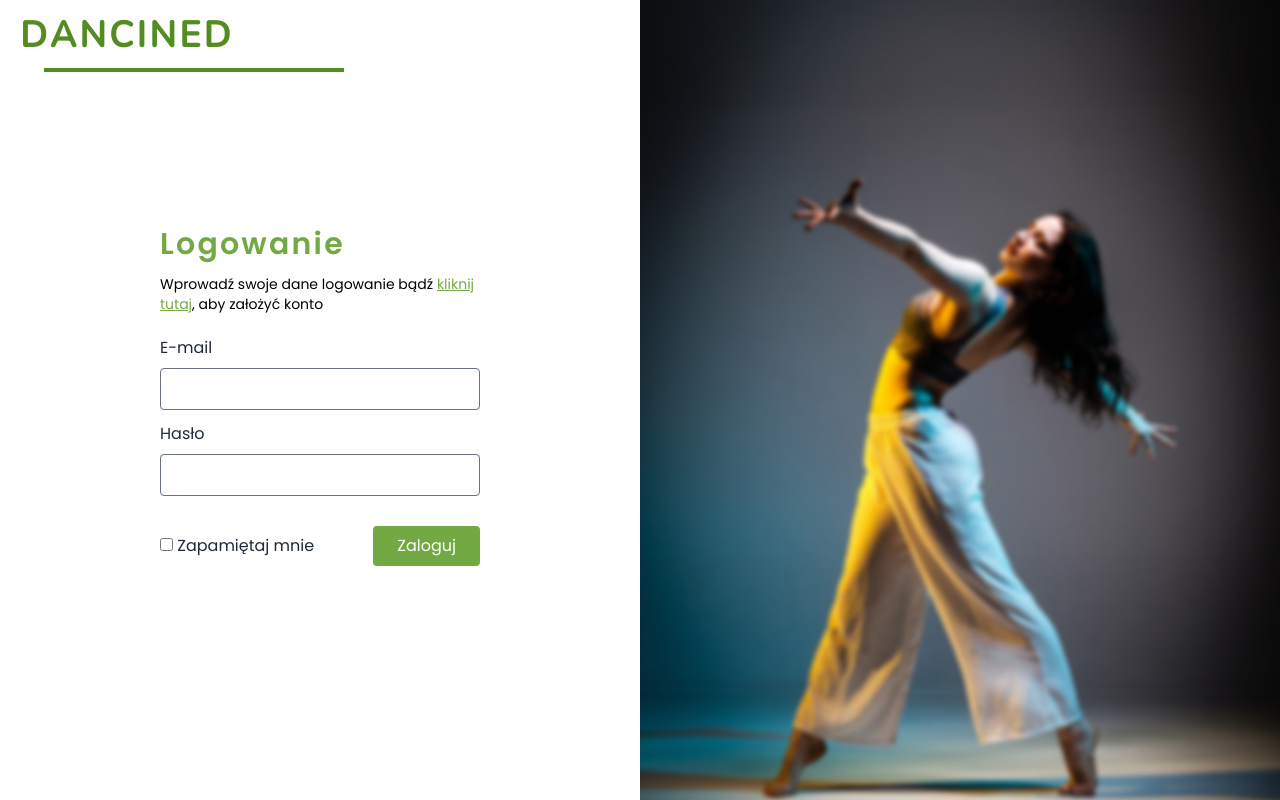
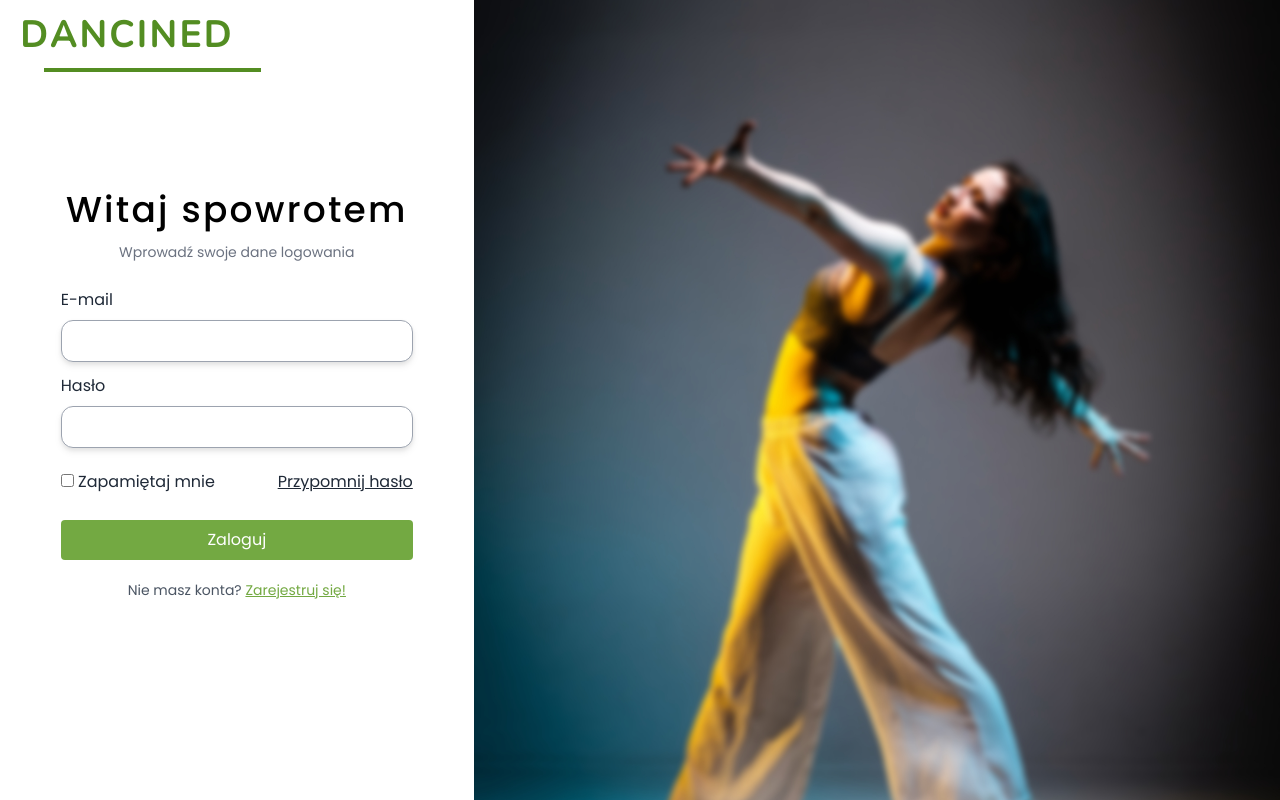
Before and after one commit to MichalSzczepanskii/dancined-front, an Angular app: page / in a window 1280 px wide. Built offline with nearby package versions, Linux system fonts and the light colour scheme.

Commit message:
change login template

```diff
--- a/src/app/layouts/guest/sign-in/sign-in.component.html
+++ b/src/app/layouts/guest/sign-in/sign-in.component.html
@@ -1,14 +1,12 @@
-<div class="flex flex-1 justify-center items-center relative">
+<div class="flex justify-center items-center relative">
   <div class="absolute top-0 left-0 py-4 px-5 logo text-4xl font-semibold text-main-dark cursor-default w-full">Dancined
     <div class="ml-6 border-b-4 border-main-dark h-4 w-1/2">&nbsp;</div>
   </div>
   <div class="container">
     <form>
-      <div class="mb-4">
-        <h1 class="text-3xl font-semibold text-main">Logowanie</h1>
-        <p class="mt-3 text-sm">Wprowadź swoje dane logowanie bądź
-          <a href="#" class="underline text-main hover:text-main-dark">kliknij tutaj</a>,
-          aby założyć konto</p>
+      <div class="mb-5">
+        <div class="text-center"><h1 class="text-4xl font-medium">Witaj spowrotem</h1></div>
+        <p class="mt-3 text-sm text-center text-gray-500">Wprowadź swoje dane logowania
       </div>
       <div class="input-field">
         <label for="email">E-mail</label>
@@ -18,11 +16,17 @@
         <label for="password">Hasło</label>
         <input type="text" name="password" id="password">
       </div>
-      <div class="py-2 mt-4 flex justify-between items-center">
+      <div class="py-4 flex justify-between items-center">
         <label class="text-gray-800"><input type="checkbox"/> Zapamiętaj mnie</label>
-        <button class="btn btn-primary">Zaloguj</button>
+        <div><a href="#" class="text-gray-800 hover:text-main-light underline">Przypomnij hasło</a></div>
+      </div>
+      <div class="py-2.5">
+        <button class="btn btn-primary w-full">Zaloguj</button>
+      </div>
+      <div class="text-sm text-gray-600 text-center py-2.5">
+        Nie masz konta? <a href="#" class="text-main underline hover:text-main-light">Zarejestruj się!</a>
       </div>
     </form>
   </div>
 </div>
-<div class="flex-1 right-pane hidden md:block">&nbsp;</div>
+<div class="right-pane hidden md:block">&nbsp;</div>
--- a/src/app/layouts/guest/sign-in/sign-in.component.scss
+++ b/src/app/layouts/guest/sign-in/sign-in.component.scss
@@ -3,10 +3,16 @@
   display: flex;
   flex-direction: row;
   min-height: 100vh;
+  > div:nth-child(1) {
+    flex: 1;
+  }
+  > div:nth-child(2) {
+    width: 63%
+  }
   .container {
     width: 50%;
     max-width: 24rem;
-    min-width: 20rem;
+    min-width: 22rem;
     form h1 {
       letter-spacing: 0.14rem;
     }
@@ -28,7 +34,7 @@
       display: block;
     }
     input:not([type='submit']) {
-      @apply border border-gray-500 w-full py-2 px-4 rounded;
+      @apply border border-gray-400 w-full py-2 px-4 rounded-xl drop-shadow-md
     }
   }
 }
```
